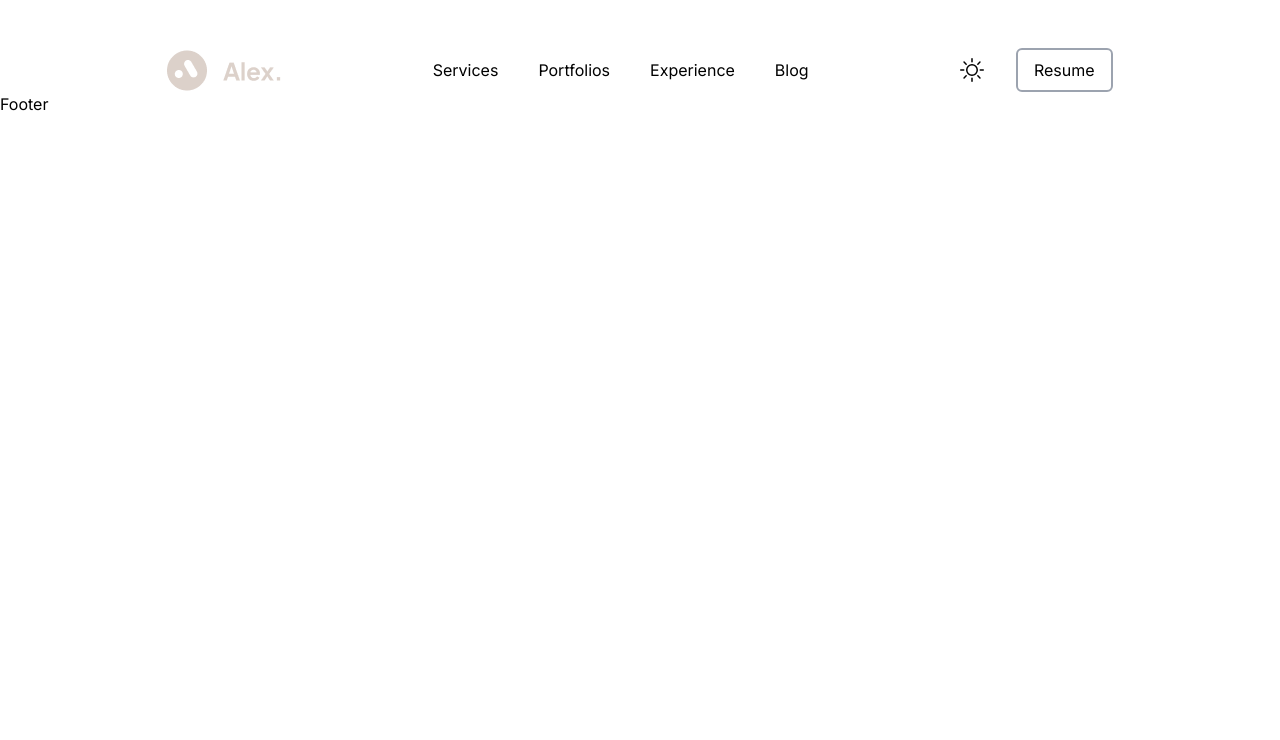
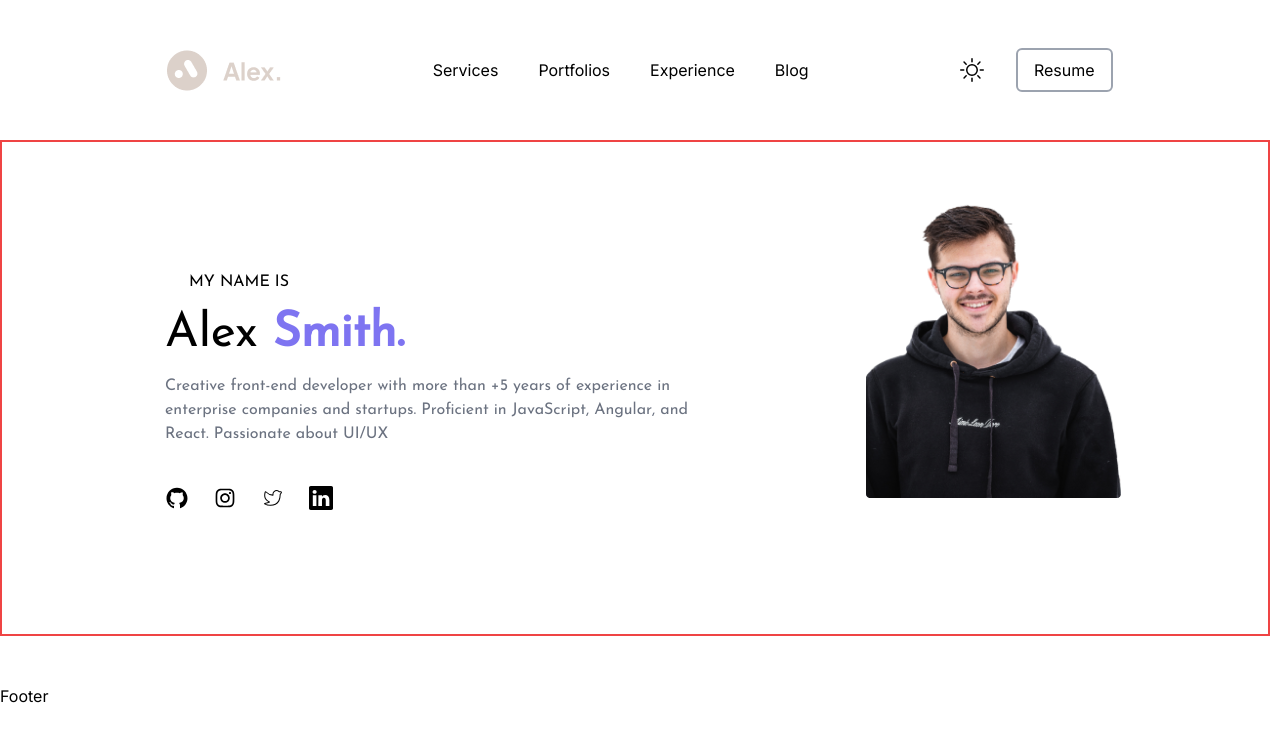
Before and after one commit to sunilhn27/pro, a Next.js app: page / in a window 1280 px wide. Shown: the top 740 px of the page. Built offline with nearby package versions, Linux system fonts and the light colour scheme.

Commit message:
changes in Hero

```diff
--- a/src/app/page.js
+++ b/src/app/page.js
@@ -1,9 +1,11 @@
+import Hero from '@/components/Hero'
 import Services from '@/components/Services'
 import Image from 'next/image'
 
 export default function Home() {
   return (
     <main className='font-sans '>
+      <Hero />
     </main>
   )
 }
--- /dev/null
+++ b/src/components/Hero.js
@@ -0,0 +1,40 @@
+import Image from 'next/image'
+import React from 'react'
+import { AiFillGithub, AiOutlineInstagram } from 'react-icons/ai'
+import { CiTwitter } from 'react-icons/ci'
+import { BsLinkedin } from 'react-icons/bs'
+import Pic from '@/asserts/images/pic.png'
+import Back from '@/asserts/images/back.png'
+import Lines from '@/asserts/images/lines.png'
+
+function Hero() {
+    return (
+        <section className='w-[1270px] h-[496px]  my-12 border-2 border-red-500'>
+
+            <div className='flex flex-col-reverse sm:flex-row justify-evenly '>
+                <div className='flex flex-col space-y-4 mt-32 mx-4 '>
+                    <h3 className='px-6'>MY NAME IS</h3>
+                    <h1 className='text-5xl'>Alex <span className='text-[#7E74F1] font-semibold'>Smith.</span></h1>
+                    <p className='w-[400px] sm:w-[538px] h-[96px] text-gray-500'>Creative front-end developer with more than +5 years of experience in enterprise companies and startups. Proficient in JavaScript, Angular, and React. Passionate about UI/UX</p>
+                    <div className='flex space-x-6'>
+                        <AiFillGithub className='w-6 h-6' />
+                        <AiOutlineInstagram className='w-6 h-6' />
+                        <CiTwitter className='w-6 h-6' />
+                        <BsLinkedin className='w-6 h-6' />
+                    </div>
+                </div>
+
+                <div className='flex mt-12 relative items-center jus'>
+                    <div className=''>
+
+
+                        <Image src={Pic} className=' top-32 left-10' />
+                    </div>
+                </div>
+            </div>
+
+        </section>
+    )
+}
+
+export default Hero
```
